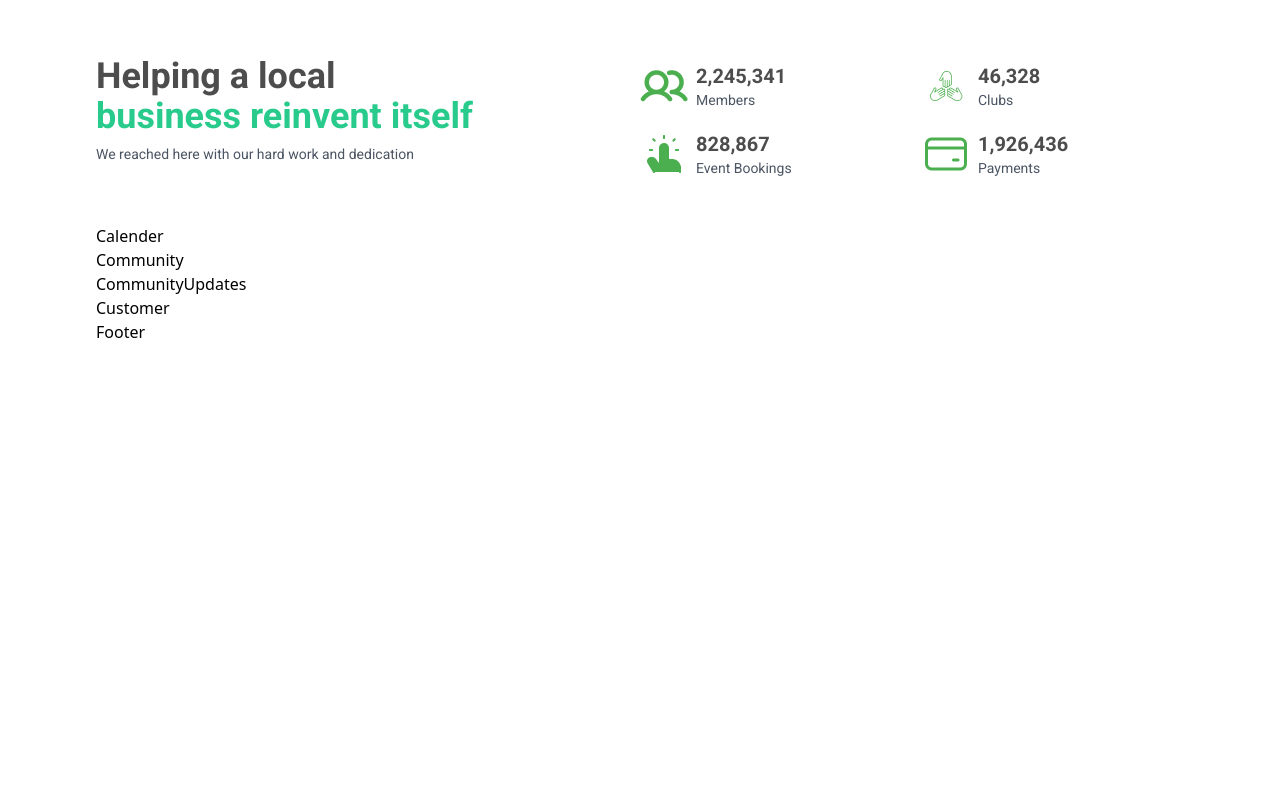
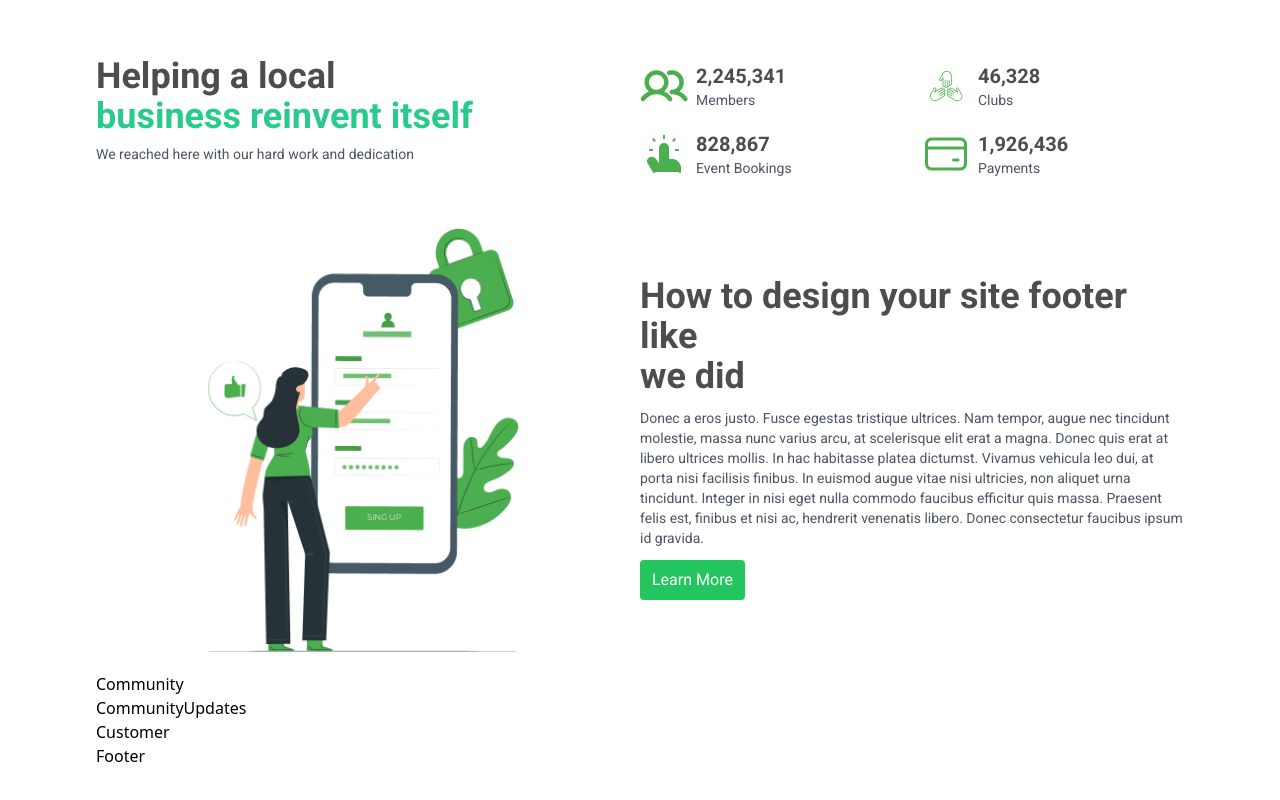
Before and after one commit to the-diako/Agency-Website, a React (Vite) app: page / in a window 1280 px wide. Shown: the part 1569-2369 px from the top of the page. Built offline with nearby package versions, Linux system fonts and the light colour scheme.

Commit message:
Calender section done.

```diff
--- a/src/components/Calender.jsx
+++ b/src/components/Calender.jsx
@@ -1,7 +1,37 @@
 import React from "react";
+import { pana } from "../assets";
+import SimpleButton from "./SimpleButton";
 
 const Calender = () => {
-  return <div>Calender</div>;
+  return (
+    <div className="flex flex-col-reverse lg:flex-row-reverse items-center ">
+      <div className="flex flex-col items-start mb-5 w-full lg:w-1/2">
+        <h1 className="text-[#4D4D4D] font-semibold font-Roboto text-xl md:text-2xl lg:text-3xl xl:text-4xl mb-3">
+          How to design your site footer like
+          <br /> we did
+        </h1>
+        <p className="font-Roboto font-normal text-gray-600 text-sm mb-3 max-w-[560px]">
+          Donec a eros justo. Fusce egestas tristique ultrices. Nam tempor,
+          augue nec tincidunt molestie, massa nunc varius arcu, at scelerisque
+          elit erat a magna. Donec quis erat at libero ultrices mollis. In hac
+          habitasse platea dictumst. Vivamus vehicula leo dui, at porta nisi
+          facilisis finibus. In euismod augue vitae nisi ultricies, non aliquet
+          urna tincidunt. Integer in nisi eget nulla commodo faucibus efficitur
+          quis massa. Praesent felis est, finibus et nisi ac, hendrerit
+          venenatis libero. Donec consectetur faucibus ipsum id gravida.
+        </p>
+        <SimpleButton title="Learn More" />
+      </div>
+
+      <div className="mb-5 w-full lg:w-1/2">
+        <img
+          src={pana}
+          alt="features icon"
+          className="w-full mx-auto object-contain lg:w-[80%]"
+        />
+      </div>
+    </div>
+  );
 };
 
 export default Calender;
```
